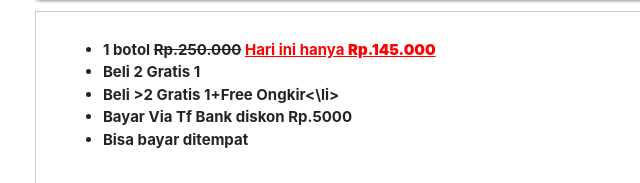
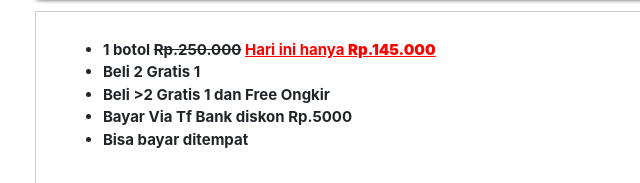
Before and after one commit to mrxxv/mrxxv.github.io, a plain HTML site: page index.html in a window 1280 px wide. Shown: the part 2066-2249 px from the top of the page, 157-797 px from the left. Drawn offline with nearby package versions, Linux system fonts and the light colour scheme.

Commit message:
Update index.html

```diff
--- a/index.html
+++ b/index.html
@@ -82,7 +82,7 @@
 		<li>1 botol <s>Rp.250.000</s>
 	<font style="color: red"><u>Hari ini hanya <b>Rp.145.000</b></u></font><br></li>
 		<li>Beli 2 Gratis 1<br></li>
-		<li>Beli >2 Gratis 1+Free Ongkir<\li>
+		<li>Beli >2 Gratis 1 dan Free Ongkir</li>
 		<li>Bayar Via Tf Bank diskon Rp.5000</li>
 		<li>Bisa bayar ditempat</li>
 	</ul>
```
